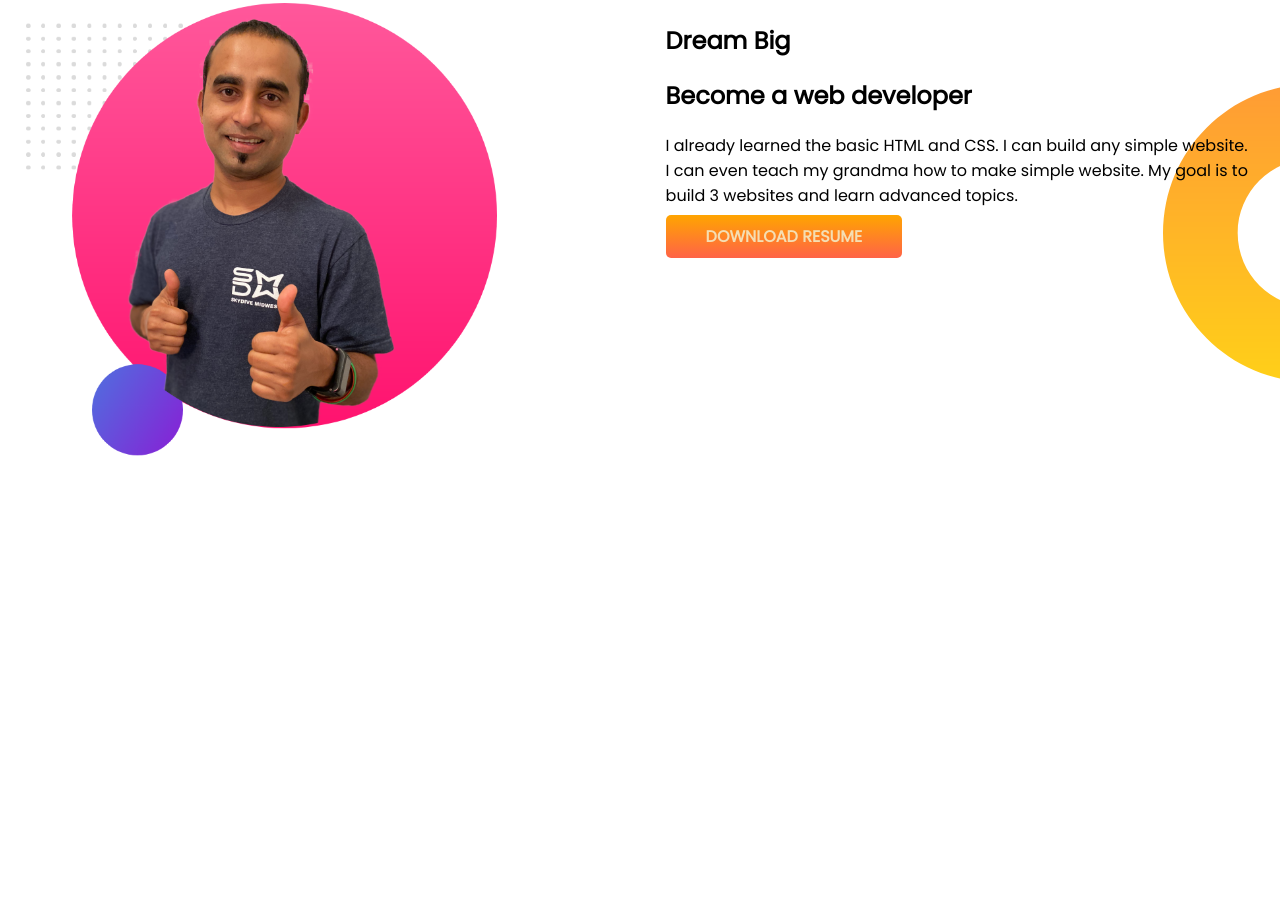
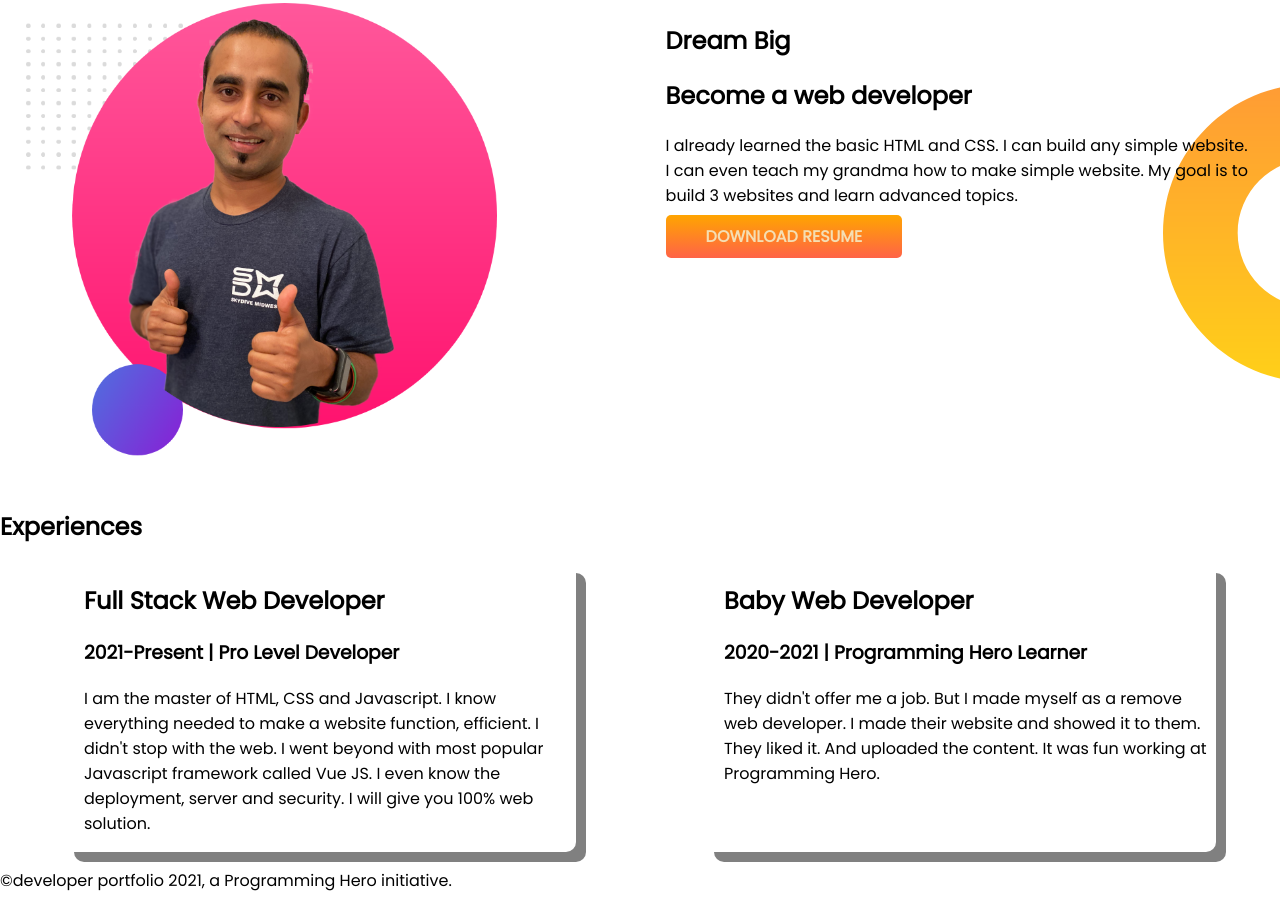
Before and after one commit to roxy1992/developer-portfolio, a plain HTML site: page index.html in a window 1280 px wide. Shown: the part 548-1457 px from the top of the page. Before the commit the page ends 1037 px from the top, so only its background shows below. Drawn offline with Linux system fonts and the light colour scheme.

Commit message:
add experiences-area

```diff
--- a/index.html
+++ b/index.html
@@ -13,7 +13,7 @@
 </head>
 
 <body>
-    <section class="top-bannar">
+    <section class="top-bannar flexible-container">
         <div class="half-width">
             <h1>Welcome To</h1>
             <h1> <span class="orange-color">Developer Portfolio</span> World</h1>
@@ -28,7 +28,7 @@
             <img src="images/jhankar.png" alt="" srcset="">
         </div>
     </section>
-    <section class="dream-big">
+    <section class="dream-big flexible-container">
         <div class="half-width">
             <img src="images/jhankar2.png" alt="">
 
@@ -44,6 +44,32 @@
 
         </div>
     </section>
+    <section class="experiences-area">
+        <h1>Experiences</h1>
+        <div class="flexible-container">
+            <div class="experience-item">
+                <h2>Full Stack Web Developer</h2>
+                <h3>2021-Present | Pro Level Developer</h3>
+                <p>I am the master of HTML, CSS and Javascript. I know everything needed to make a website function,
+                    efficient. I didn't stop with the web. I went beyond with most popular Javascript framework called
+                    Vue
+                    JS. I even know the deployment, server and security. I will give you 100% web solution.</p>
+
+            </div>
+            <div class="experience-item">
+                <h2>Baby Web Developer</h2>
+                <h3>2020-2021 | Programming Hero Learner</h3>
+                <p>They didn't offer me a job. But I made myself as a remove web developer. I made their website and
+                    showed
+                    it to them. They liked it. And uploaded the content. It was fun working at Programming Hero.</p>
+
+            </div>
+        </div>
+    </section>
+    <footer>
+        <p>©developer portfolio 2021, a Programming Hero initiative.</p>
+    </footer>
+
 
 
 </body>
--- a/style.css
+++ b/style.css
@@ -5,7 +5,7 @@
 .orange-color{
     color: orange;
 }
-section{
+.flexible-container{
     display: flex;
 }
 .half-width{
@@ -32,3 +32,11 @@
     background-repeat: no-repeat;
     background-position: right;
 }
+.experience-item{
+    width: 40%;
+    margin-left: 5%;
+    margin-right: 5%;
+    padding-left: 20px;
+    border-radius: 10px;
+    box-shadow: 10px 10px grey;
+}
```
